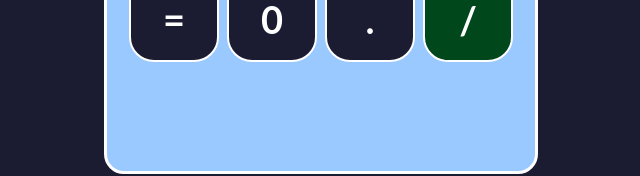
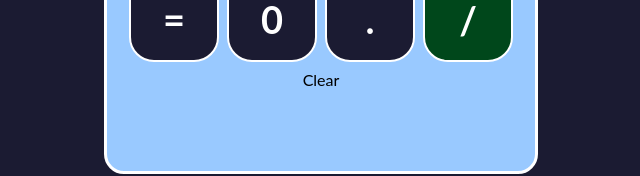
Before and after one commit to GonzaloLlatser/gl_0723_ReactJS_CalculadoraInteractiva, a React (Create React App) app: page / in a window 1280 px wide. Shown: the part 611-787 px from the top of the page, without its empty margins (319-959 px from the left). Built offline with nearby package versions, Linux system fonts and the light colour scheme.

Commit message:
feat: Incorpora al proyecto, el componente de boton clear.

```diff
--- a/src/App.js
+++ b/src/App.js
@@ -2,6 +2,7 @@
 import freeCodeCampLogo from './imagenes/freecodecamp-logo.png'
 import Boton from './componentes/Boton';
 import Pantalla from './componentes/Pantalla';
+import BotonClear from './componentes/BotonClear';
 
 function App() {
   return (
@@ -39,7 +40,9 @@
           <Boton>.</Boton>
           <Boton>/</Boton>
         </div>
-        <div className='fila'></div>
+        <div className='fila'>
+          <BotonClear>Clear</BotonClear>
+        </div>
 
       </div>
     </div>
--- /dev/null
+++ b/src/componentes/BotonClear.js
@@ -0,0 +1,9 @@
+import React from 'react';
+
+const BotonClear = (props) =>(
+    <div className='boton-clear'>
+        {props.children}
+    </div>
+);
+
+export default BotonClear;
```
